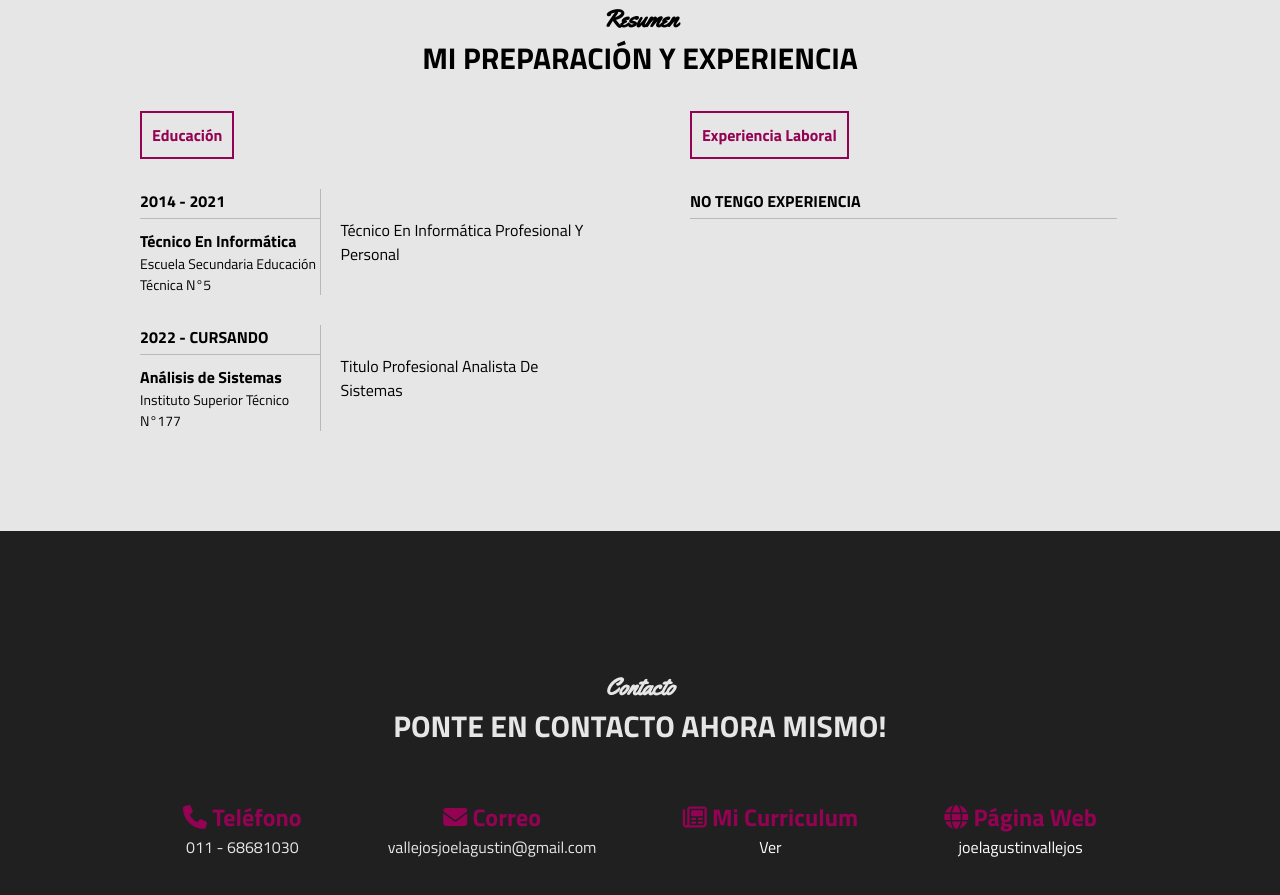
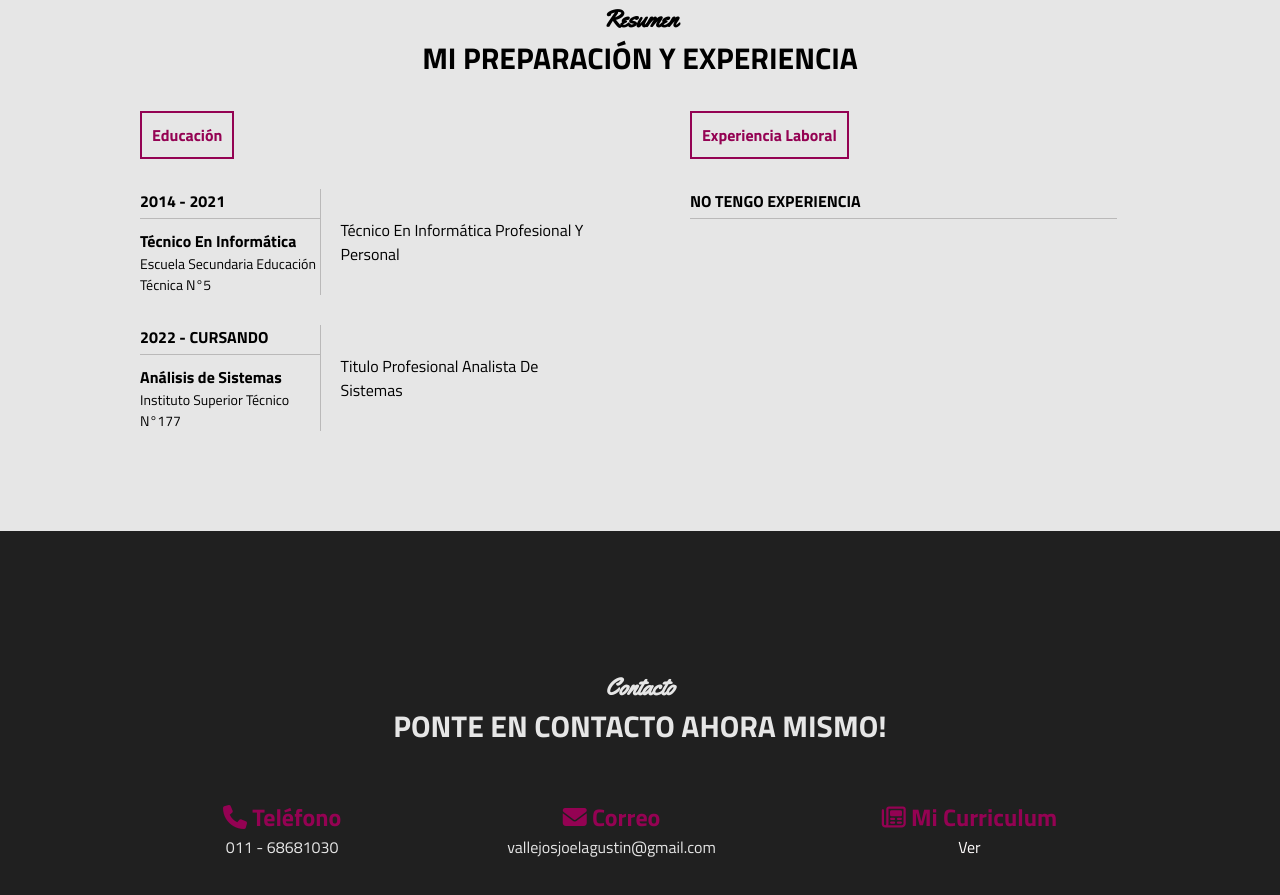
Before and after one commit to JoelAgustinVallejos/joelagustinvallejos.github.io-portafolio, a plain HTML site: page index.html in a window 1280 px wide. Shown: the part 1784-2679 px from the top of the page. Drawn offline with Linux system fonts and the light colour scheme.

Commit message:
Update index.html

```diff
--- a/index.html
+++ b/index.html
@@ -227,13 +227,7 @@
                     <h2>
                         <i class="fa-regular fa-newspaper"></i> Mi Curriculum
                     </h2>
-                    <span class="info-contacto"><a href="https://joelagustinvallejos.github.io/JoelAgustinVallejos.github.io-cv-/" style="color: #fffcfc;">Ver</a></span>
-                </div>
-                <div class="col">
-                    <h2>
-                        <i class="fa-solid fa-globe"></i> Página Web
-                    </h2>
-                    <span class="info-contacto"><a href="https://joelagustinvallejos.github.io/joelagustinvallejos.github.io-cv/" style="color: #fffcfc;">joelagustinvallejos</a></span>
+                    <span class="info-contacto"><a href="https://joelagustinvallejos.github.io/JoelAgustinVallejos.github.io-cv/" style="color: #fffcfc;">Ver</a></span>
                 </div>
             </div>
         </div>
```
